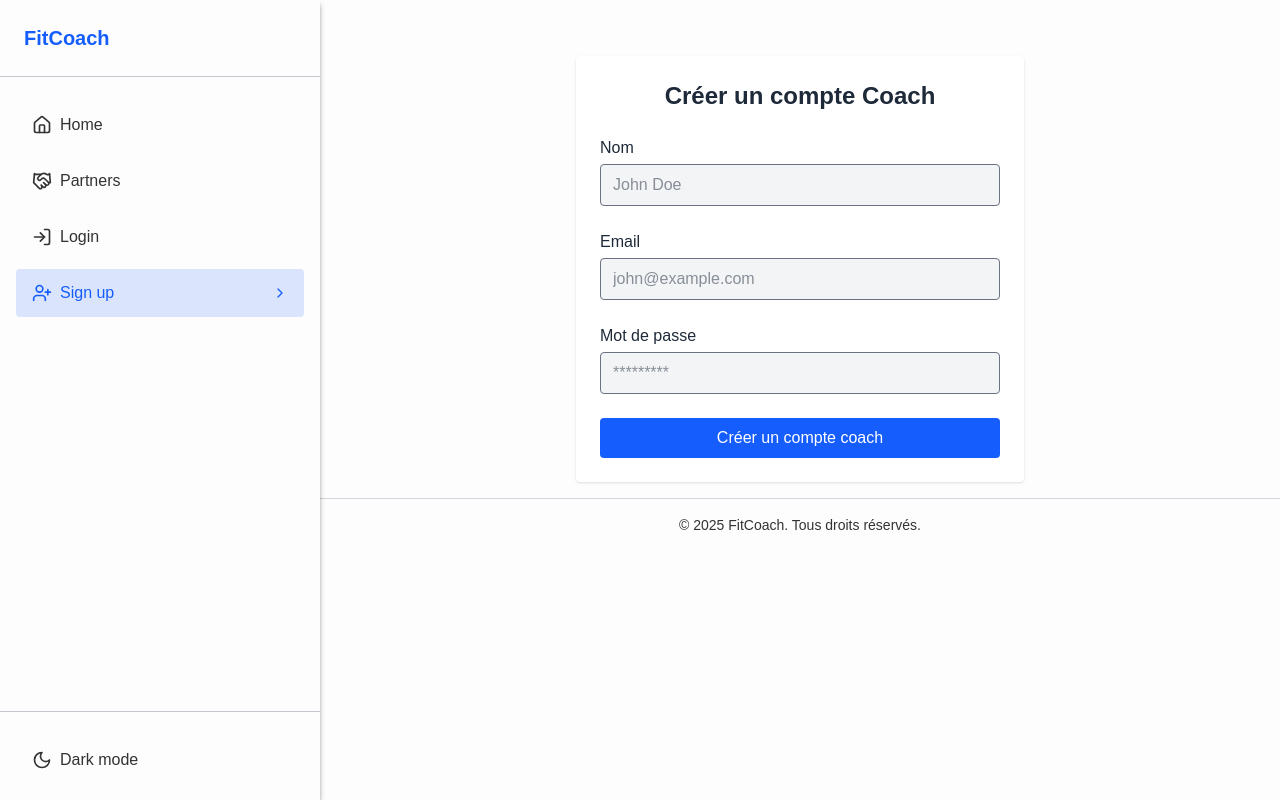
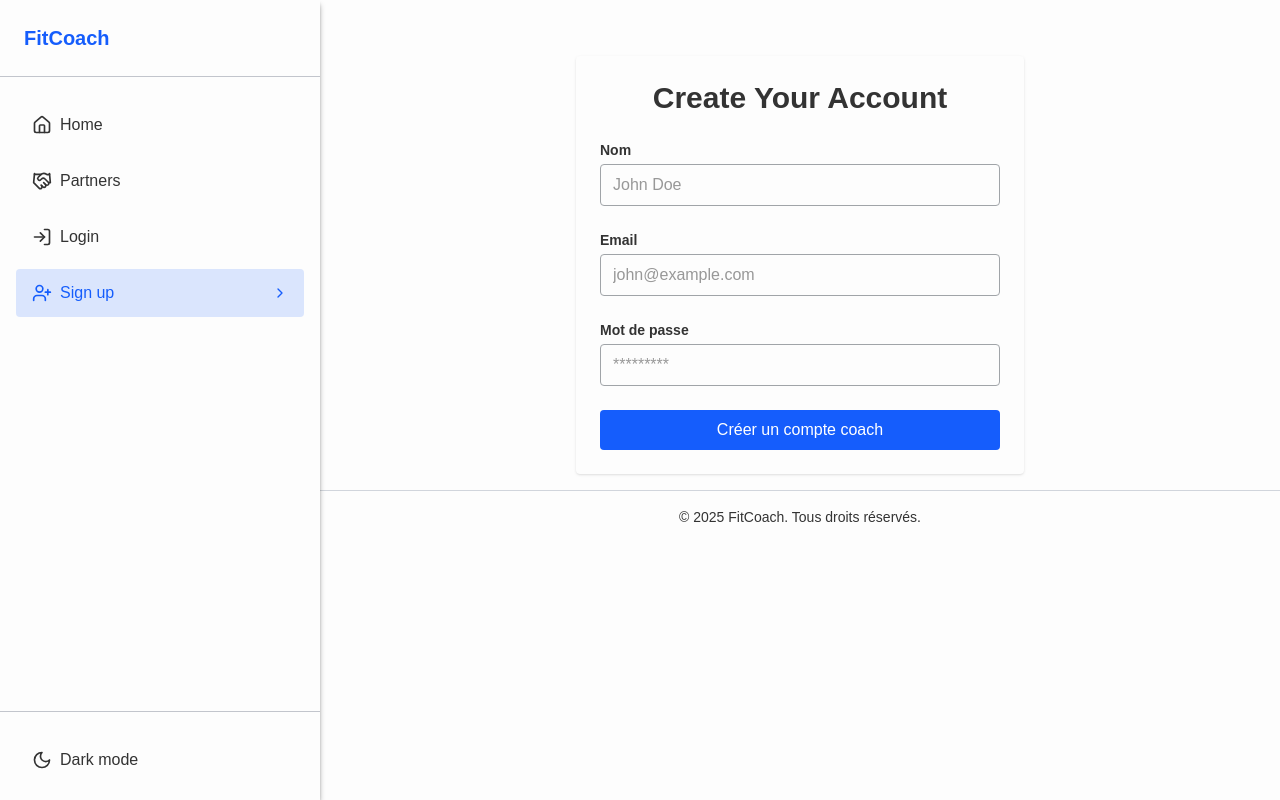
Before and after one commit to astro-training-app/astro-frontend, a Next.js app: page /devenir-coach in a window 1280 px wide. Built offline with nearby package versions, Linux system fonts and the light colour scheme.

Commit message:
feat: Better CSS

```diff
--- a/src/app/devenir-coach/page.jsx
+++ b/src/app/devenir-coach/page.jsx
@@ -46,43 +46,43 @@ export default function DevenirCoach() {
 
   return (
     <MotionLayoutWrapper>
-      <div className="max-w-md mx-auto mt-10 bg-white p-6 rounded shadow">
-        <h2 className="text-2xl font-bold text-center mb-6 text-gray-800">
-          Créer un compte Coach
+      <div className="max-w-md mx-auto mt-10 bg-background p-6 rounded shadow">
+        <h2 className="text-3xl font-bold text-center mb-6 text-secondary">
+          Create Your Account
         </h2>
 
         <form onSubmit={handleSubmit} className="space-y-6">
           <div>
-            <label className="block mb-1 font-medium text-gray-800">Nom</label>
+            <label className="block mb-1 text-sm font-bold">Nom</label>
             <input
               type="text"
               value={nom}
               onChange={(e) => setNom(e.target.value)}
-              className="w-full bg-gray-100 border border-gray-500 px-3 py-2 rounded text-gray-800"
+              className="w-full border border-subtitle px-3 py-2 rounded"
               placeholder="John Doe"
               required
             />
           </div>
 
           <div>
-            <label className="block mb-1 font-medium text-gray-800">Email</label>
+            <label className="block mb-1 text-sm font-bold">Email</label>
             <input
               type="email"
               value={email}
               onChange={(e) => setEmail(e.target.value)}
-              className="w-full bg-gray-100 border border-gray-500 px-3 py-2 rounded text-gray-800"
+              className="w-full border border-subtitle px-3 py-2 rounded text-secondary"
               placeholder="john@example.com"
               required
             />
           </div>
 
           <div>
-            <label className="block mb-1 font-medium text-gray-800">Mot de passe</label>
+            <label className="block mb-1 text-sm font-bold">Mot de passe</label>
             <input
               type="password"
               value={password}
               onChange={(e) => setPassword(e.target.value)}
-              className="w-full bg-gray-100 border border-gray-500 px-3 py-2 rounded text-gray-800"
+              className="w-full border border-subtitle px-3 py-2 rounded text-secondary"
               placeholder="*********"
               required
             />
@@ -90,7 +90,7 @@ export default function DevenirCoach() {
 
           <button
             type="submit"
-            className="w-full bg-blue-600 text-white py-2 px-4 rounded hover:bg-blue-700 transition"
+            className="w-full bg-primary text-white py-2 px-4 rounded hover:bg-blue-700 transition"
           >
             Créer un compte coach
           </button>
--- a/src/app/globals.css
+++ b/src/app/globals.css
@@ -4,7 +4,7 @@
 :root {
   --primary: oklch(54.6% 0.245 262.881);
   --secondary: #333333;
-  --subtitle: rgb(158, 158, 158);
+  --subtitle: rgb(160, 164, 168);
   --background: #fdfdfd;
   --btn-hover: #f3f4f6;
 }
```
